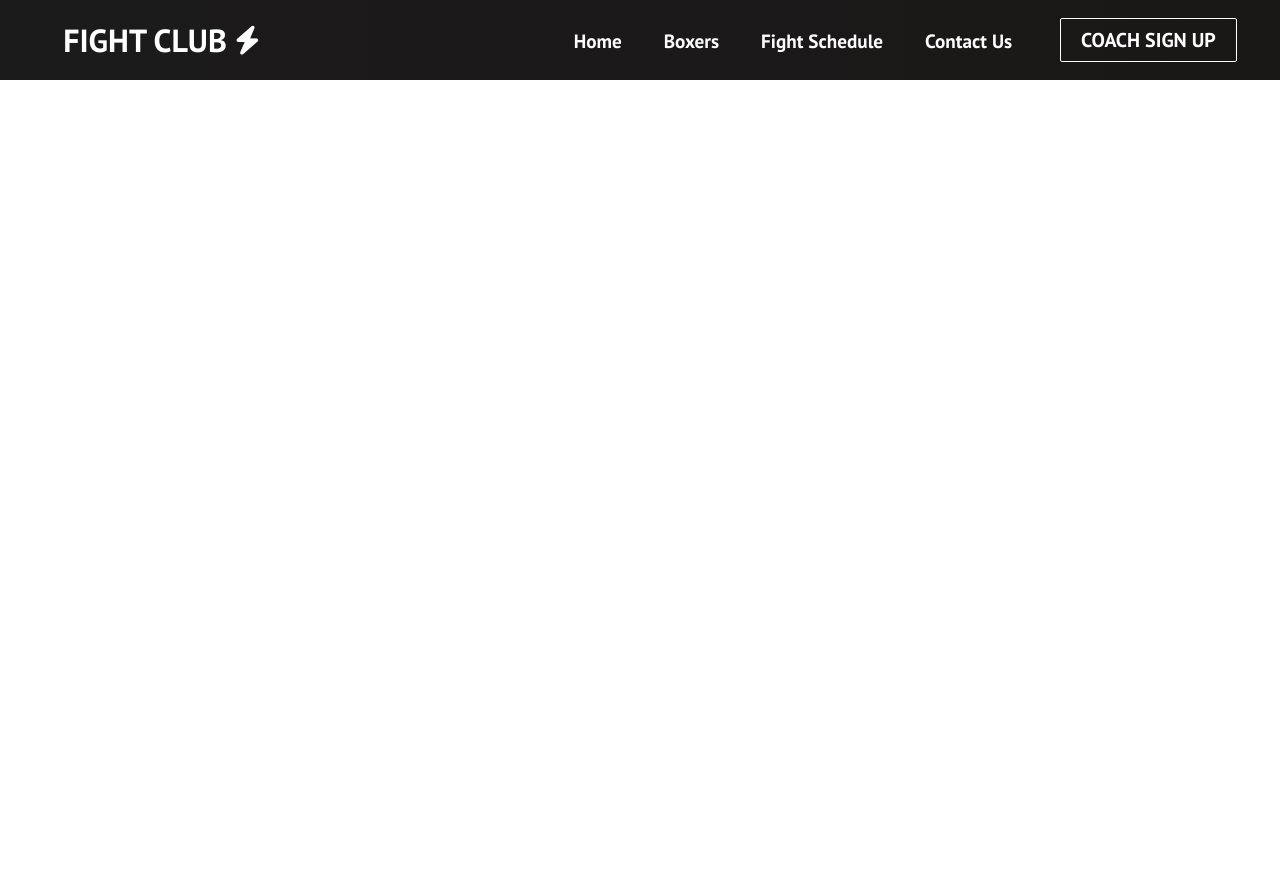
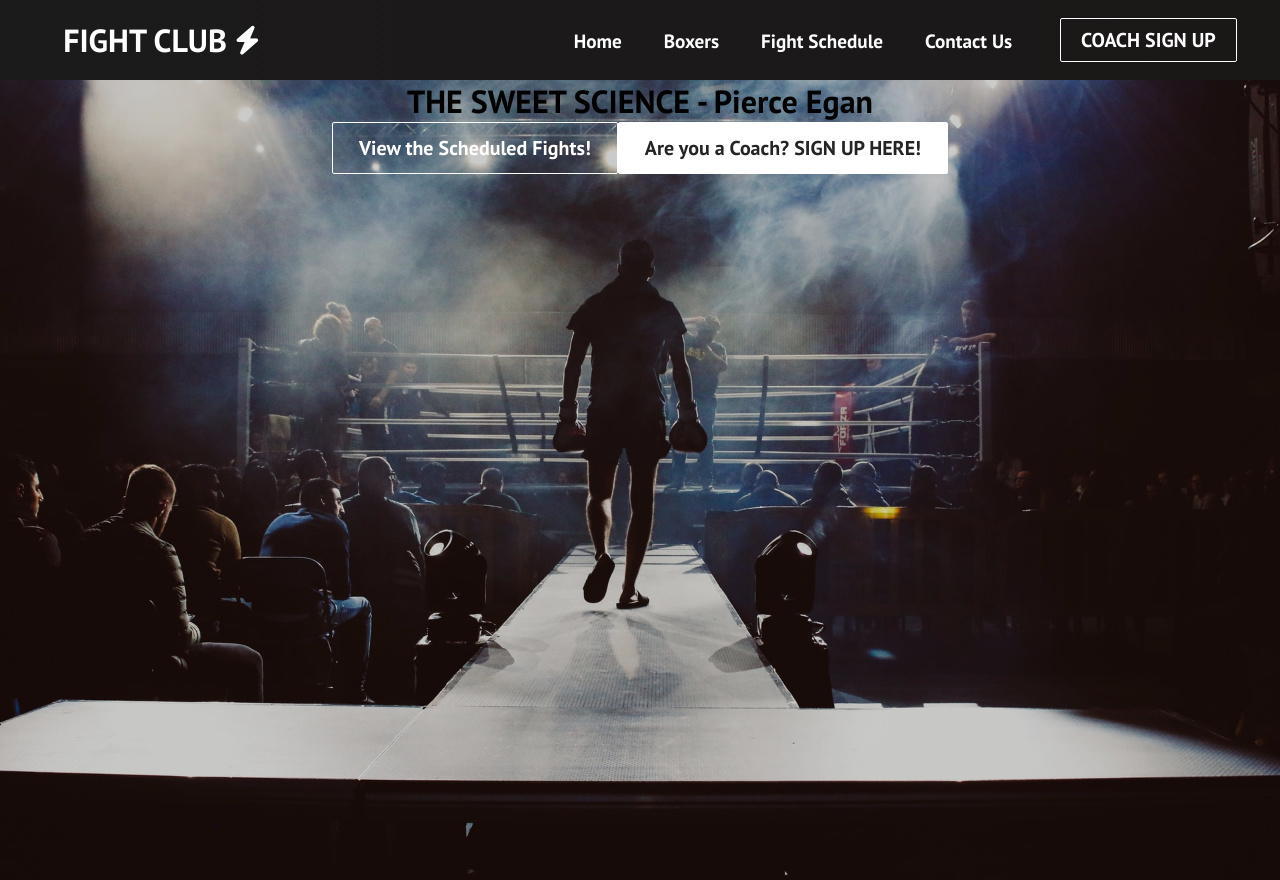
Before and after one commit to ZaidYounan/fight-club, a React (Create React App) app: page / in a window 1280 px wide. Before the commit the page ends 800 px from the top, so only its background shows below. Built offline with nearby package versions, Linux system fonts and the light colour scheme.

Commit message:
Create MainSection component and Home page, link them together, add image to MainSection

```diff
--- a/src/App.js
+++ b/src/App.js
@@ -2,6 +2,7 @@ import React from 'react';
 import './App.css';
 import Navbar from './components/Navbar';
 import { BrowserRouter as Router, Switch, Route } from 'react-router-dom';
+import Home from './components/pages/Home';
 
 function App() {
   return (
@@ -9,7 +10,7 @@ function App() {
       <Router>
         <Navbar />
         <Switch>
-          <Route path="/" exact />
+          <Route path="/" exact component={Home} />
         </Switch>
       </Router>
     </>
--- /dev/null
+++ b/src/components/MainSection.css
@@ -0,0 +1,10 @@
+.hero-container {
+    background:url('../images/image-1.jpeg') center center/cover no-repeat;
+    height:100vh;
+    width:100%;
+    display: flex;
+    flex-direction: column;
+    align-items: center;
+    box-shadow: inset 0 0 0 1000px rgba(0, 0, 0, 0.2);
+    object-fit: contain;
+}
--- /dev/null
+++ b/src/components/MainSection.js
@@ -0,0 +1,28 @@
+import React from 'react'
+import { Button } from './Button';
+import './MainSection.css';
+import '../App.css';
+
+function MainSection() {
+    return (
+        <div className='hero-container'>
+            <h1>THE SWEET SCIENCE - Pierce Egan</h1>
+            <div className='hero-btns'>
+                <Button
+                    className='btns'
+                    buttonStyle='btn--outline'
+                    buttonSize='btn--large'>
+                        View the Scheduled Fights!
+                </Button>
+                <Button
+                    className='btns'
+                    buttonStyle='btn--primary'
+                    buttonSize='btn--large'>
+                        Are you a Coach? SIGN UP HERE!
+                </Button>
+            </div>
+        </div>
+    )
+}
+
+export default MainSection
--- /dev/null
+++ b/src/components/pages/Home.js
@@ -0,0 +1,13 @@
+import React from 'react'
+import '../../App.css';
+import MainSection from '../MainSection';
+
+function Home () {
+    return (
+        <>
+            <MainSection />
+        </>
+    )
+}
+
+export default Home;
```
Also changed, not shown: src/images/image-1.jpeg (added).
